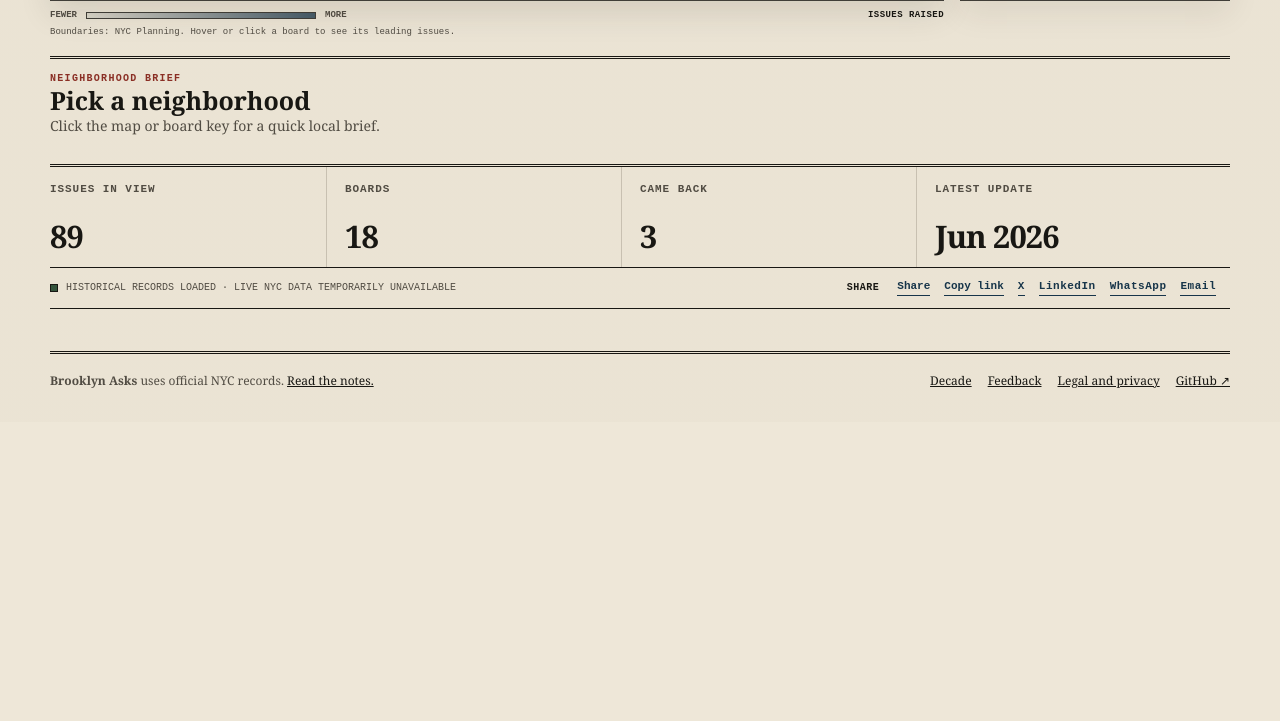
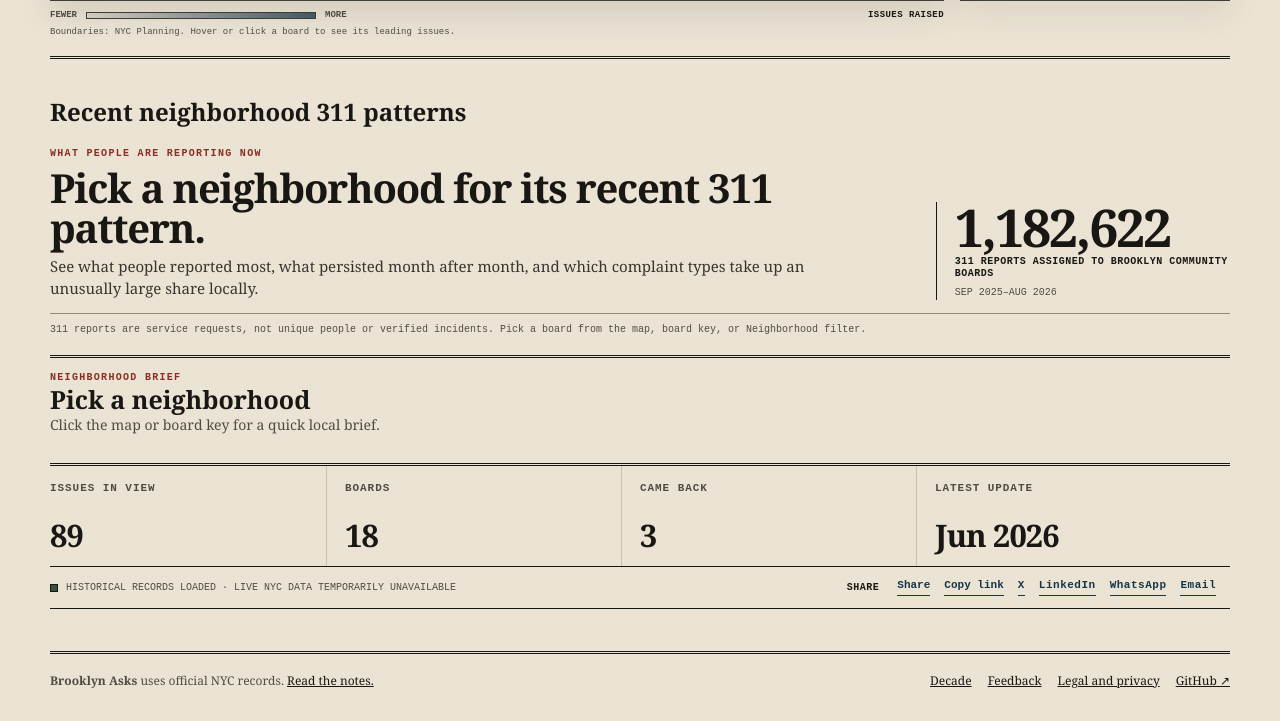
Before and after one commit to bpiper02/brooklyn-asks, a website: page public/index.html in a window 1280 px wide. Shown: the part 1511-2232 px from the top of the page. Before the commit the page ends 1933 px from the top, so only its background shows below. Drawn offline with Linux system fonts and the light colour scheme; no server answers.

Commit message:
Surface recent 311 intelligence on map

```diff
--- a/public/index.html
+++ b/public/index.html
@@ -10,6 +10,7 @@
   <link rel="stylesheet" href="./hooky.css" />
   <link rel="stylesheet" href="./clarity.css" />
   <link rel="stylesheet" href="./map-first.css" />
+  <link rel="stylesheet" href="./intelligence.css" />
 </head>
 <body>
   <header class="site-header">
@@ -136,6 +137,11 @@
         </aside>
       </div>
 
+      <section class="neighborhood-pulse" aria-labelledby="pulseHeading">
+        <h2 id="pulseHeading" class="visually-hidden">Recent neighborhood 311 patterns</h2>
+        <div id="neighborhoodPulse" aria-live="polite"><p class="pulse-state">Loading recent 311 patterns…</p></div>
+      </section>
+
       <aside id="mapDossier" class="map-dossier" aria-live="polite">
         <p class="section-label">NEIGHBORHOOD BRIEF</p>
         <h3>Pick a neighborhood</h3>
@@ -192,6 +198,7 @@
   </template>
 
   <script type="module" src="./app.js"></script>
+  <script type="module" src="./intelligence.js"></script>
   <script src="./share.js" defer></script>
   <script src="./clarity.js" defer></script>
   <script src="./map-first.js" defer></script>
```
